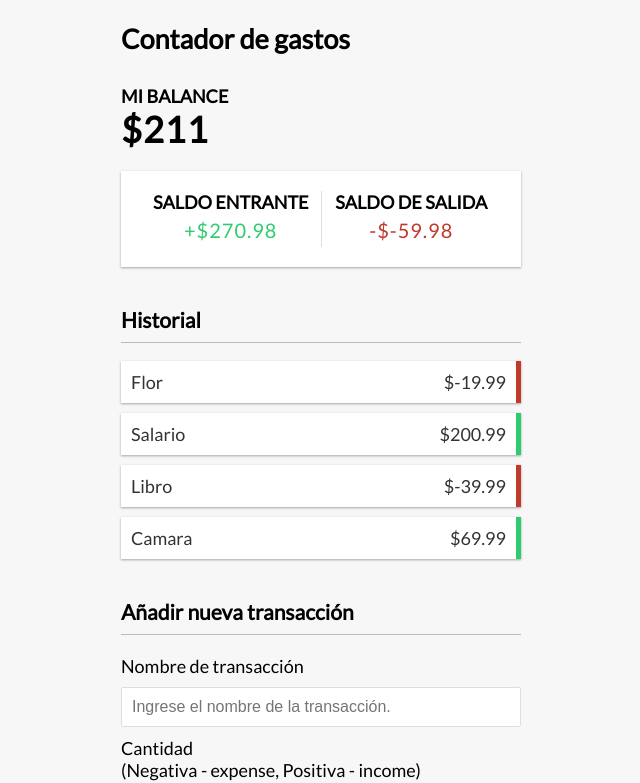
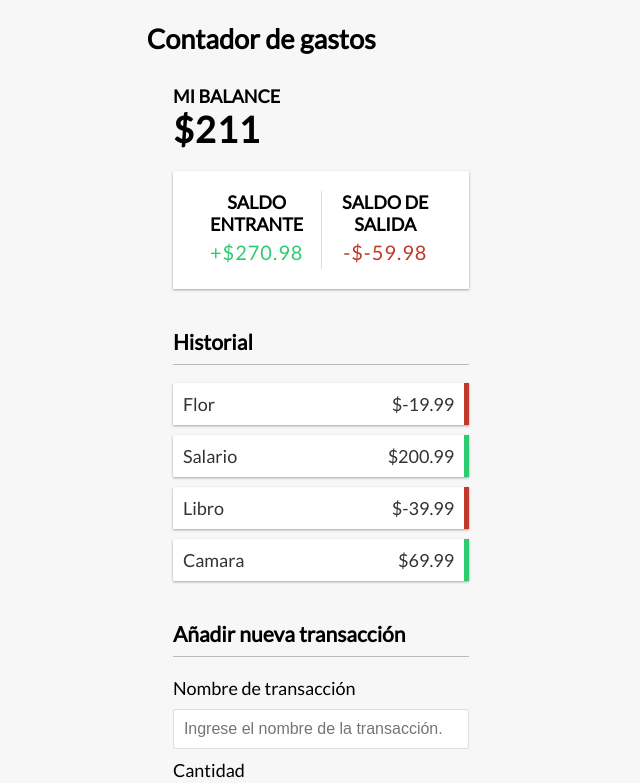
Before and after one commit to cristians-12/Account-tracker, a Vue app: page / in a window 1280 px wide. Shown: the top 783 px of the page, without its empty margins (319-959 px from the left). Built offline with nearby package versions, Linux system fonts and the light colour scheme.

Commit message:
Estilos cambiados.

```diff
--- a/src/style.css
+++ b/src/style.css
@@ -22,7 +22,7 @@ body {
 
 .container {
   margin: 30px auto;
-  width: 400px;
+  width: 85%;
 }
 
 h1 {
```
